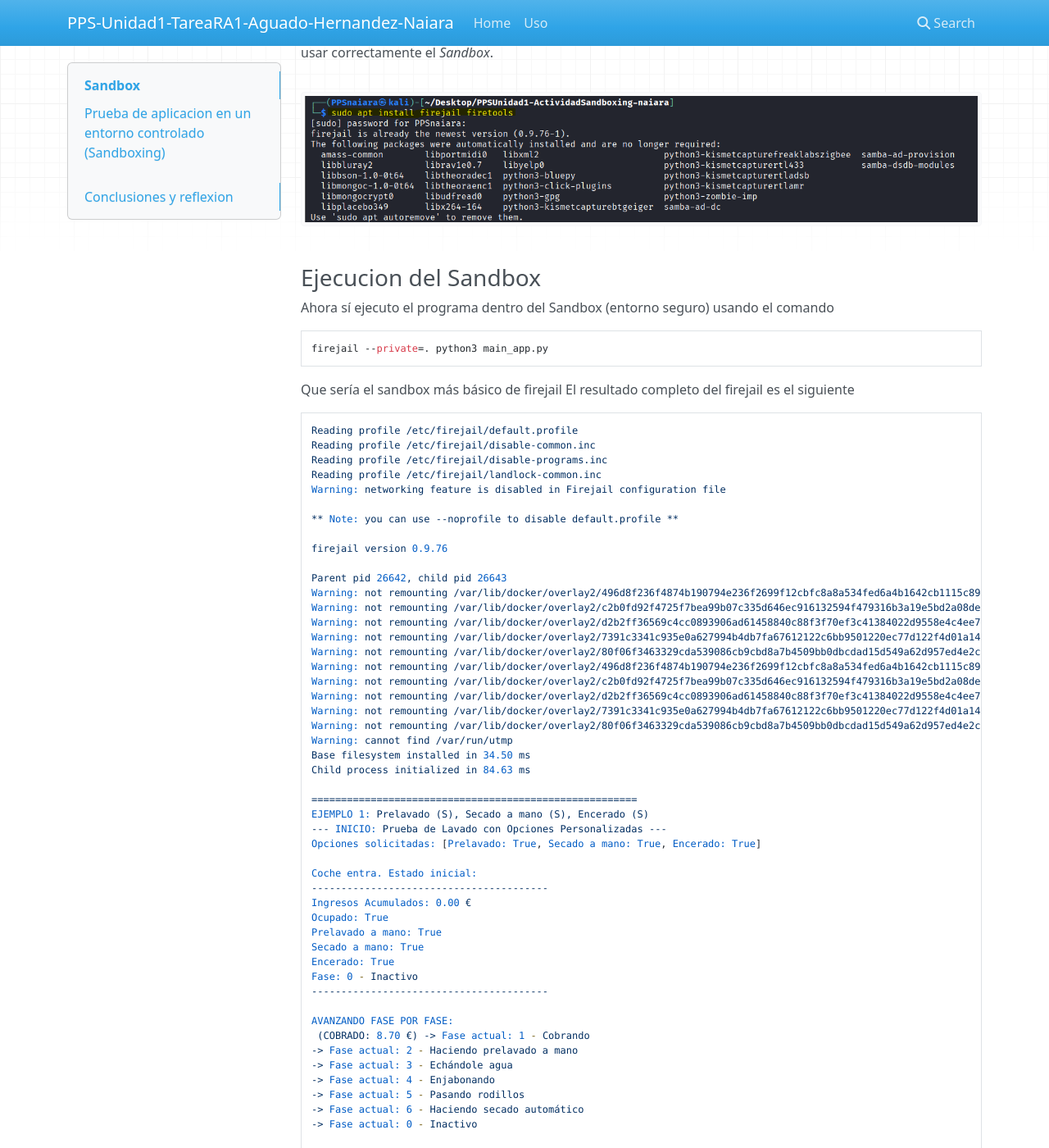
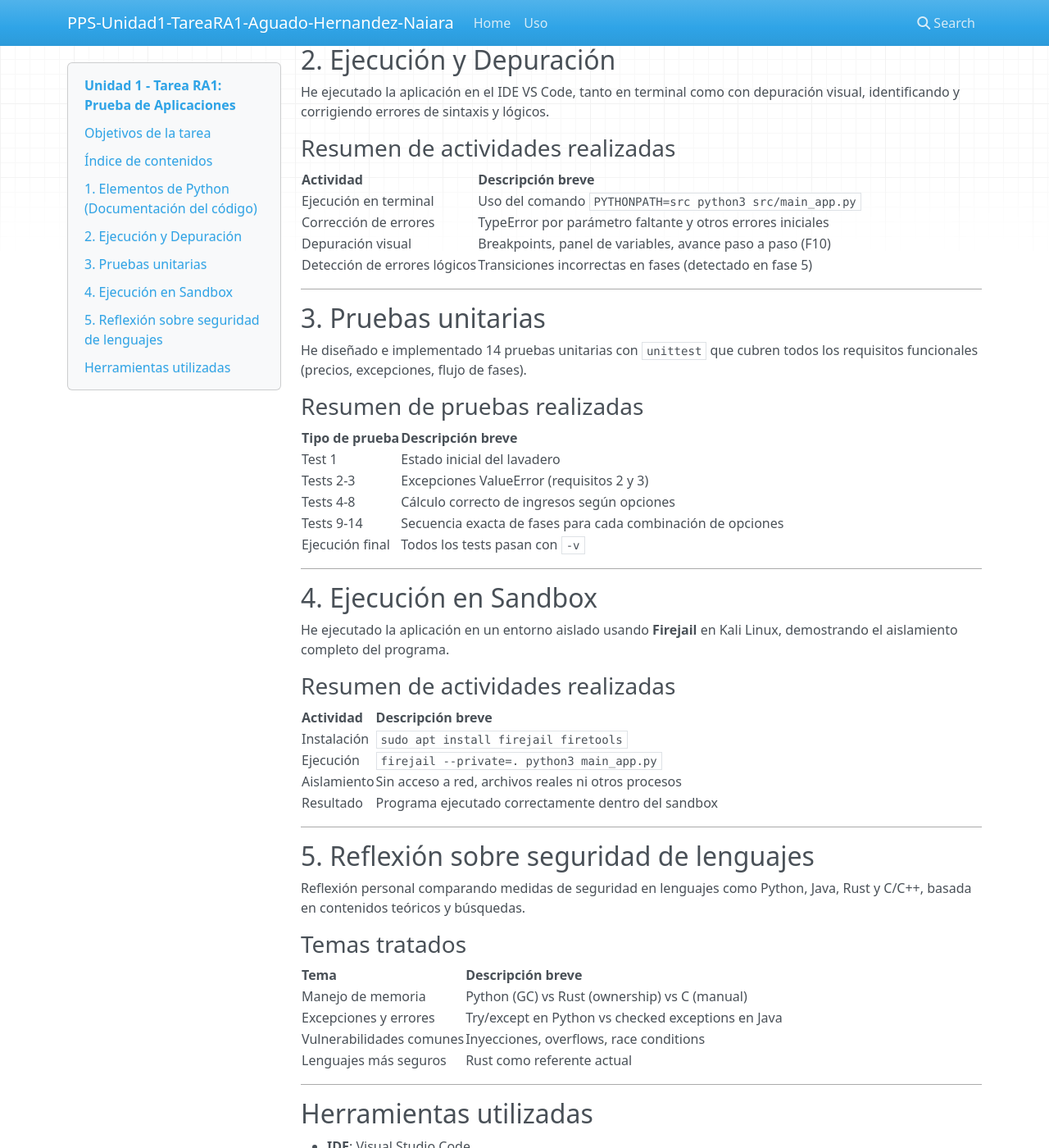
Before and after one commit to vjp-naiaraAH/PPS-Unidad1-TareaRA1-Aguado_Hernandez_Naiara, an MkDocs documentation site: the page built from docs/sandboxing.md, in a window 1280 px wide and 1400 px high, scrolled down 1328 px. Shown: the whole window at 82% size. Built offline with MkDocs 1.6.1, drawn with Linux system fonts in a browser that asks for light colours; nearby versions of some CDN libraries; some of the changed text lies outside the part shown.

Commit message:
espero que el ultimo

```diff
--- a/docs/sandboxing.md
+++ b/docs/sandboxing.md
@@ -1,189 +1,139 @@
-# Sandbox
-Un ***sandbox*** es un **entorno controlado**, aislado y seguro que se utiliza para ejecutar programas, procesar archivos o probar código sin que estos tengan la capacidad de afectar al sistema operativo principal ni a otros recursos críticos. La idea es crear un “espacio cerrado”, como una caja de arena donde los niños juegan sin peligro, pero aplicado a la informática.
+# Unidad 1 - Tarea RA1: Prueba de Aplicaciones
 
-
-### ¿Para que sirve?
-+ Probar programas o código sin riesgo de daña el sistema
-+ Analizar archivos sospechosos (como por ejemplo malware) sin infectar el equipo.
-+ Ejecutar aplicaciones con permisos muy limitados
-+ Simular entornos para desarrollo o experimentación
-
-
-### ¿Como funciona?
-Un **sandbox** funciona creando un entorno aislado donde un programa puede ejecutarse sin afectar al sistema real. Para lograrlo, limita los permisos del software: controla qué archivos puede tocar, qué procesos puede ver, cuánta memoria puede usar o si puede acceder a internet. Cada acción que intenta realizar pasa por un **filtro de seguridad**, y el sandbox decide si permitirla o bloquearla.
-
-Además, utiliza un **sistema de archivos temporal** donde todo lo que el programa hace queda encerrado. De este modo, aunque intente modificar el sistema o comportarse de forma peligrosa, los cambios quedan atrapados en ese espacio aislado y se eliminan al cerrar el sandbox. Esto permite *probar código, analizar archivos* o *ejecutar software desconocido* sin riesgos.
-
-
-### Ejemplos de Sandbox
-- Máquinas virtuales (VirtualBox, VMware)
-- Espacios de pruebas en navegadores (Chrome Sandbox)
-- Herramientas coo Firejail, Sandboxie o Docker
+**Aplicación: Lavadero de coches**
+**Alumna**: Naiara Aguado Hernández
+**Fecha**: 19 de diciembre de 2025
 
 ---
 
-## Prueba de aplicacion en un entorno controlado (Sandboxing)
-En esta actividad voy a documentar como he podido realizar la prueba de la aplicación lavadero en un entorno controlado.
-Los objetivos de la actividad han sido:
-- Conocer como se puede ejecutar programas, malware, etc en entornos controlados y aislados para su análisis
-- Ser capaz de hacer Sandboxing de un programa
+## Objetivos de la tarea
 
+Esta actividad tiene los siguientes objetivos:
 
-### Instalacion de Firejail y Firetools
-Ejecuto en el terminal de Kali
-~~~
-sudo apt install firejail
-~~~
-para instalar el software firejail por si acaso no está instalado en Kali aún.
+- Analizar y comprender la estructura interna del código (clases, métodos, flujos de control) y su modelo de ejecución (transiciones de estado y manejo de excepciones) para determinar los puntos críticos de prueba.
 
-![instalar firejail](https://github.com/vjp-naiaraAH/PPS-Unidad1-TareaRA1-Aguado_Hernandez_Naiara/blob/main/docs/images/img26.png)
----
+- Aplicar las herramientas del IDE (Integrated Development Environment) para la ejecución, depuración paso a paso y seguimiento del flujo de control, identificando y resolviendo posibles errores lógicos o de sintaxis.
 
-Ejecuto en la terminal sudo apt install firejail firetools puesto que es necesario ambos paquetes para poder usar correctamente el *Sandbox*.
+- Diseñar, implementar y ejecutar pruebas unitarias que cubran la totalidad de los requisitos funcionales y no funcionales, validando la lógica individual de cada componente del código.
 
-![github](https://github.com/vjp-naiaraAH/PPS-Unidad1-TareaRA1-Aguado_Hernandez_Naiara/blob/main/docs/images/img27.png)
+- Verificar que la aplicación maneja correctamente las reglas de negocio (precios, transiciones de fase y gestión de estados de error), tal como se define en la documentación.
 
-
-### Ejecucion del Sandbox
-Ahora sí ejecuto el programa dentro del Sandbox (entorno seguro) usando el comando
-~~~
-firejail --private=. python3 main_app.py
-~~~
-Que sería el sandbox más básico de firejail
-El resultado completo del firejail es el siguiente
-~~~
-Reading profile /etc/firejail/default.profile
-Reading profile /etc/firejail/disable-common.inc
-Reading profile /etc/firejail/disable-programs.inc
-Reading profile /etc/firejail/landlock-common.inc
-Warning: networking feature is disabled in Firejail configuration file
-
-** Note: you can use --noprofile to disable default.profile **
-
-firejail version 0.9.76
-
-Parent pid 26642, child pid 26643
-Warning: not remounting /var/lib/docker/overlay2/496d8f236f4874b190794e236f2699f12cbfc8a8a534fed6a4b1642cb1115c89/merged
-Warning: not remounting /var/lib/docker/overlay2/c2b0fd92f4725f7bea99b07c335d646ec916132594f479316b3a19e5bd2a08de/merged
-Warning: not remounting /var/lib/docker/overlay2/d2b2ff36569c4cc0893906ad61458840c88f3f70ef3c41384022d9558e4c4ee7/merged
-Warning: not remounting /var/lib/docker/overlay2/7391c3341c935e0a627994b4db7fa67612122c6bb9501220ec77d122f4d01a14/merged
-Warning: not remounting /var/lib/docker/overlay2/80f06f3463329cda539086cb9cbd8a7b4509bb0dbcdad15d549a62d957ed4e2c/merged
-Warning: not remounting /var/lib/docker/overlay2/496d8f236f4874b190794e236f2699f12cbfc8a8a534fed6a4b1642cb1115c89/merged
-Warning: not remounting /var/lib/docker/overlay2/c2b0fd92f4725f7bea99b07c335d646ec916132594f479316b3a19e5bd2a08de/merged
-Warning: not remounting /var/lib/docker/overlay2/d2b2ff36569c4cc0893906ad61458840c88f3f70ef3c41384022d9558e4c4ee7/merged
-Warning: not remounting /var/lib/docker/overlay2/7391c3341c935e0a627994b4db7fa67612122c6bb9501220ec77d122f4d01a14/merged
-Warning: not remounting /var/lib/docker/overlay2/80f06f3463329cda539086cb9cbd8a7b4509bb0dbcdad15d549a62d957ed4e2c/merged
-Warning: cannot find /var/run/utmp
-Base filesystem installed in 34.50 ms
-Child process initialized in 84.63 ms
-
-=======================================================
-EJEMPLO 1: Prelavado (S), Secado a mano (S), Encerado (S)
---- INICIO: Prueba de Lavado con Opciones Personalizadas ---
-Opciones solicitadas: [Prelavado: True, Secado a mano: True, Encerado: True]
-
-Coche entra. Estado inicial:
-----------------------------------------
-Ingresos Acumulados: 0.00 €
-Ocupado: True
-Prelavado a mano: True
-Secado a mano: True
-Encerado: True
-Fase: 0 - Inactivo
-----------------------------------------
-
-AVANZANDO FASE POR FASE:
- (COBRADO: 8.70 €) -> Fase actual: 1 - Cobrando
--> Fase actual: 2 - Haciendo prelavado a mano
--> Fase actual: 3 - Echándole agua
--> Fase actual: 4 - Enjabonando
--> Fase actual: 5 - Pasando rodillos
--> Fase actual: 6 - Haciendo secado automático
--> Fase actual: 0 - Inactivo
-
-----------------------------------------
-Lavado completo. Estado final:
-----------------------------------------
-Ingresos Acumulados: 8.70 €
-Ocupado: False
-Prelavado a mano: False
-Secado a mano: False
-Encerado: False
-Fase: 0 - Inactivo
-----------------------------------------
-Ingresos acumulados: 8.70 €
-----------------------------------------
-
-=======================================================
-EJEMPLO 2: Sin extras (Prelavado: N, Secado a mano: N, Encerado: N)
---- INICIO: Prueba de Lavado con Opciones Personalizadas ---
-Opciones solicitadas: [Prelavado: False, Secado a mano: False, Encerado: False]
-
-Coche entra. Estado inicial:
-----------------------------------------
-Ingresos Acumulados: 8.70 €
-Ocupado: True
-Prelavado a mano: False
-Secado a mano: False
-Encerado: False
-Fase: 0 - Inactivo
-----------------------------------------
-
-AVANZANDO FASE POR FASE:
- (COBRADO: 5.00 €) -> Fase actual: 1 - Cobrando
--> Fase actual: 3 - Echándole agua
--> Fase actual: 4 - Enjabonando
--> Fase actual: 5 - Pasando rodillos
--> Fase actual: 7 - Haciendo secado a mano
--> Fase actual: 0 - Inactivo
-
-----------------------------------------
-Lavado completo. Estado final:
-----------------------------------------
-Ingresos Acumulados: 13.70 €
-Ocupado: False
-Prelavado a mano: False
-Secado a mano: False
-Encerado: False
-Fase: 0 - Inactivo
-----------------------------------------
-Ingresos acumulados: 13.70 €
-----------------------------------------
-
-=======================================================
-EJEMPLO 3: ERROR (Encerado S, Secado a mano N)
---- INICIO: Prueba de Lavado con Opciones Personalizadas ---
-Opciones solicitadas: [Prelavado: False, Secado a mano: False, Encerado: True]
-ERROR DE ARGUMENTO: No se puede encerar el coche sin secado a mano
-
-=======================================================
-EJEMPLO 4: Prelavado (S), Secado a mano (N), Encerado (N)
-Traceback (most recent call last):
-  File "/home/PPSnaiara/main_app.py", line 83, in <module>
-    ejecutarSimulacion(lavadero_global, prelavado=True, secado_mano=False)
-    ~~~~~~~~~~~~~~~~~~^^^^^^^^^^^^^^^^^^^^^^^^^^^^^^^^^^^^^^^^^^^^^^^^^^^^
-TypeError: ejecutarSimulacion() missing 1 required positional argument: 'encerado'
-
-Parent is shutting down, bye...
-~~~
-
-![github](https://github.com/vjp-naiaraAH/PPS-Unidad1-TareaRA1-Aguado_Hernandez_Naiara/blob/main/docs/images/img28.png)
----
-
-Como se ve en la próxima imágen, el programa se ejecuta dentro de un sandbox completamente aislado del resto del sistema. Esto confirma que la aplicación queda protegida aunque sea maliciosa o tenga vulnerabilidades. La opción `--debug` muestra en pantalla todo lo que Firejail está haciendo.
-
-![github](https://github.com/vjp-naiaraAH/PPS-Unidad1-TareaRA1-Aguado_Hernandez_Naiara/blob/main/docs/images/img29.png)
+- Ejecutar la aplicación en un entorno controlado para simular su comportamiento en un contexto real, validando la interacción entre sus componentes y el entorno de runtime.
 
 ---
 
-## Conclusiones y reflexion
-Gracias al uso de Firejail con la opción `--private`, la aplicación Python se ejecutó en un entorno completamente aislado:
+## Índice de contenidos
 
-- No tiene acceso al sistema de archivos real del host
-- No puede acceder a la red
-- No puede ver ni interactuar con otros procesos
-- Cualquier cambio realizado desaparece al cerrar el sandbox
+- [1. Elementos de Python (Documentación del código)](#1-elementos-de-python-documentación-del-código)
+- [2. Ejecución y Depuración](ejecucion_depuracion.md)
+- [3. Pruebas unitarias](pruebas.md)
+- [4. Ejecución en Sandbox](sandboxing.md)
+- [5. Reflexión sobre seguridad de lenguajes](reflexion.md)
 
-Esto demuestra que incluso si el script hubiera sido malicioso, no podría haber afectado al sistema real de Kali Linux.
+---
 
-Firejail es una herramienta extremadamente ligera y eficaz para sandboxing rápido de aplicaciones en Linux, ideal tanto para análisis de malware como para ejecutar software de procedencia desconocida con seguridad.
+## 1. Elementos de Python (Documentación del código)
+
+He documentado detalladamente el código fuente `lavadero.py` mediante un **Jupyter Notebook** donde explico línea por línea la estructura, constantes, métodos y flujo de control del programa.
+
+
+### Resumen de elementos clave documentados
+
+| Elemento                    | Descripción breve                                                                 |
+|-----------------------------|-----------------------------------------------------------------------------------|
+| `class Lavadero`            | Clase principal que simula el túnel de lavado                                     |
+| Constantes `FASE_*`         | Representan las 9 fases del proceso (0-8)                                          |
+| `__init__`                  | Inicializa el lavadero cumpliendo requisito 1                                     |
+| `@property`                 | Acceso de solo lectura a atributos privados                                       |
+| `terminar()`                | Restablece el estado inicial                                                      |
+| `hacerLavado(...)`          | Inicia lavado con validación de reglas (requisitos 2 y 3)                         |
+| `_cobrar()`                 | Cálculo de ingresos según opciones (requisitos 4-8)                                |
+| `avanzarFase()`             | Gestión del flujo de fases (requisitos 9-14)                                       |
+| `imprimir_estado()`         | Visualización completa del estado actual                                          |
+
+
+---
+
+## 2. Ejecución y Depuración
+
+He ejecutado la aplicación en el IDE VS Code, tanto en terminal como con depuración visual, identificando y corrigiendo errores de sintaxis y lógicos.
+
+
+### Resumen de actividades realizadas
+
+| Actividad                         | Descripción breve                                                                 |
+|-----------------------------------|-----------------------------------------------------------------------------------|
+| Ejecución en terminal             | Uso del comando `PYTHONPATH=src python3 src/main_app.py`                          |
+| Corrección de errores             | TypeError por parámetro faltante y otros errores iniciales                        |
+| Depuración visual                 | Breakpoints, panel de variables, avance paso a paso (F10)                         |
+| Detección de errores lógicos      | Transiciones incorrectas en fases (detectado en fase 5)                           |
+
+
+---
+
+## 3. Pruebas unitarias
+
+He diseñado e implementado 14 pruebas unitarias con `unittest` que cubren todos los requisitos funcionales (precios, excepciones, flujo de fases).
+
+
+### Resumen de pruebas realizadas
+
+| Tipo de prueba                    | Descripción breve                                                                 |
+|-----------------------------------|-----------------------------------------------------------------------------------|
+| Test 1                            | Estado inicial del lavadero                                                       |
+| Tests 2-3                         | Excepciones ValueError (requisitos 2 y 3)                                         |
+| Tests 4-8                         | Cálculo correcto de ingresos según opciones                                       |
+| Tests 9-14                        | Secuencia exacta de fases para cada combinación de opciones                       |
+| Ejecución final                   | Todos los tests pasan con `-v`                                                    |
+
+
+---
+
+## 4. Ejecución en Sandbox
+
+He ejecutado la aplicación en un entorno aislado usando **Firejail** en Kali Linux, demostrando el aislamiento completo del programa.
+
+
+### Resumen de actividades realizadas
+
+| Actividad                         | Descripción breve                                                                 |
+|-----------------------------------|-----------------------------------------------------------------------------------|
+| Instalación                       | `sudo apt install firejail firetools`                                             |
+| Ejecución                         | `firejail --private=. python3 main_app.py`                                        |
+| Aislamiento                       | Sin acceso a red, archivos reales ni otros procesos                                |
+| Resultado                         | Programa ejecutado correctamente dentro del sandbox                               |
+
+
+---
+
+## 5. Reflexión sobre seguridad de lenguajes
+
+Reflexión personal comparando medidas de seguridad en lenguajes como Python, Java, Rust y C/C++, basada en contenidos teóricos y búsquedas.
+
+
+### Temas tratados
+
+| Tema                              | Descripción breve                                                                 |
+|-----------------------------------|-----------------------------------------------------------------------------------|
+| Manejo de memoria                 | Python (GC) vs Rust (ownership) vs C (manual)                                      |
+| Excepciones y errores             | Try/except en Python vs checked exceptions en Java                                 |
+| Vulnerabilidades comunes          | Inyecciones, overflows, race conditions                                           |
+| Lenguajes más seguros             | Rust como referente actual                                                        |
+
+
+---
+
+## Herramientas utilizadas
+
+- **IDE**: Visual Studio Code
+- **Documentación del código**: Jupyter Notebook (.ipynb)
+- **Depuración**: Run and Debug integrado
+- **Pruebas**: unittest
+- **Sandbox**: Firejail en Kali Linux
+- **Documentación final**: MkDocs con tema Material
+- **Repositorio**: GitHub + GitHub Pages
+
+---
+
+**¡Gracias por la corrección!**
+Naiara Aguado Hernández
```
Also changed, not shown: docs/index.md (+1 -14 lines).
